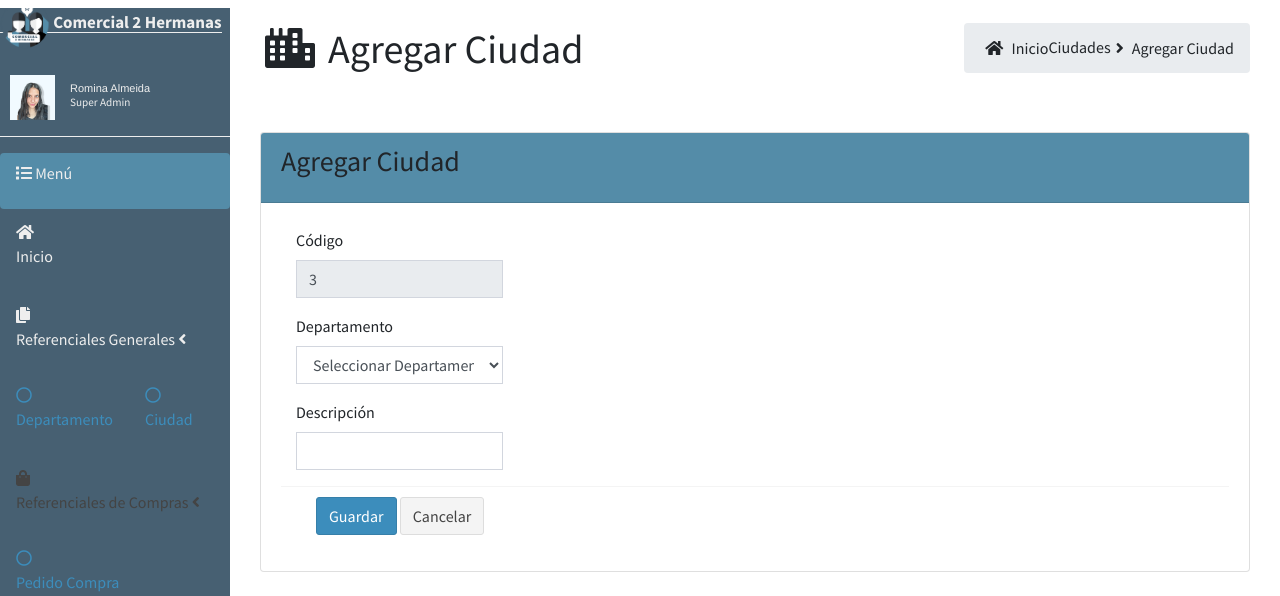
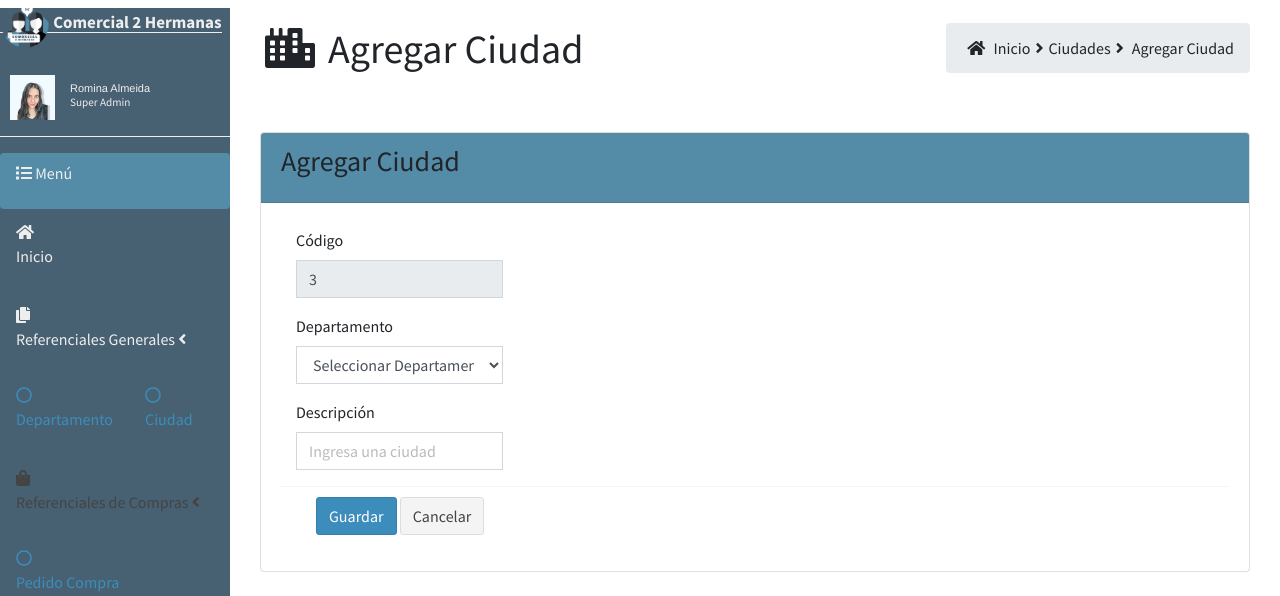
Before and after one commit to rromi182/CimplyMart, a PHP site: page /CimplyMart/modules/ciudad/form.php?form=add in a window 1280 px wide. Shown: the part 51-647 px from the top of the page. Run offline with PHP 8.4, Linux system fonts and the light colour scheme; a user stored in the database is signed in; data comes from the database, SQL or seed files in the repository; some libraries are stand-ins or nearby versions; some web fonts are replaced.

Commit message:
Update form.php

```diff
--- a/modules/ciudad/form.php
+++ b/modules/ciudad/form.php
@@ -19,7 +19,9 @@ if ($_GET['form'] == 'add') { ?>
                             <a href="<?php echo $url_inicio ?>" style="color: inherit; text-decoration: none;">
                                 <li class="fa fa-home" style="margin: 5px;"></li> Inicio
                             </a>
-                            <a href="#" style="color: inherit; text-decoration: none;">Ciudades</a>
+                            <a href="<?php echo $url_ciudad ?>" style="color: inherit; text-decoration: none;">
+                                <li class="fas fa-angle-right" style="margin: 5px;"></li>Ciudades
+                            </a>
                             <a href="#" style="color: inherit; text-decoration: none;">
                                 <li class="fas fa-angle-right" style="margin: 5px;"></li> Agregar Ciudad
                             </a>
@@ -69,7 +71,7 @@ if ($_GET['form'] == 'add') { ?>
                                     <div class="form-group">
                                         <label class="col-sm-2 control-label">Departamento</label>
                                         <div class="col-sm-3">
-                                            <select name="departamento" class="form-control">
+                                            <select name="departamento" class="form-control" required>
                                                 <option value="">Seleccionar Departamento</option>
                                                 <?php
                                                 $query_prov = mysqli_query($mysqli, "SELECT *
@@ -87,7 +89,7 @@ if ($_GET['form'] == 'add') { ?>
                                         <label class="col-sm-2 control-label">Descripción</label>
                                         <div class="col-sm-3">
                                             <input type="text" class="form-control" name="descrip_ciudad"
-                                                pleaceholder="Ingresa una ciudad" required>
+                                                placeholder="Ingresa una ciudad" required>
                                         </div>
                                     </div>
 
@@ -137,7 +139,7 @@ if ($_GET['form'] == 'add') { ?>
                                 <a href="<?php echo $url_inicio ?>" style="color: inherit; text-decoration: none;">
                                     <li class="fa fa-home" style="margin: 5px;"></li> Inicio
                                 </a>
-                                <a href="#" style="color: inherit; text-decoration: none;">
+                                <a href="<?php echo $url_ciudad ?>" style="color: inherit; text-decoration: none;">
                                     <li class="fas fa-angle-right" style="margin: 5px;"></li> Ciudades
                                 </a>
                                 <a href="#" style="color: inherit; text-decoration: none;">
@@ -183,13 +185,13 @@ if ($_GET['form'] == 'add') { ?>
                                                         <?php echo $data['dep_descripcion'] ?>
                                                     </option>
                                                     <?php
-                                                $query_prov = mysqli_query($mysqli, "SELECT *
+                                                    $query_prov = mysqli_query($mysqli, "SELECT *
                                                FROM departamento
                                                ORDER BY id_departamento ASC") or die('Error' . mysqli_error($mysqli));
-                                                while ($data_prov = mysqli_fetch_assoc($query_prov)) {
-                                                    echo "<option value=\"$data_prov[id_departamento]\">$data_prov[id_departamento] | $data_prov[dep_descripcion]</option>";
-                                                }
-                                                ?>
+                                                    while ($data_prov = mysqli_fetch_assoc($query_prov)) {
+                                                        echo "<option value=\"$data_prov[id_departamento]\">$data_prov[id_departamento] | $data_prov[dep_descripcion]</option>";
+                                                    }
+                                                    ?>
                                                 </select>
                                             </div>
                                         </div>
@@ -208,7 +210,8 @@ if ($_GET['form'] == 'add') { ?>
                                                 <div class="col-sm-offset-2 col-sm-10">
                                                     <input type="submit" class="btn btn-primary btn-submit" name="Guardar"
                                                         value="Guardar">
-                                                    <a href="<?php echo $url_ciudad?>" class="btn btn-default btn-reset">Cancelar</a>
+                                                    <a href="<?php echo $url_ciudad ?>"
+                                                        class="btn btn-default btn-reset">Cancelar</a>
                                                 </div>
                                             </div>
                                         </div>
```
